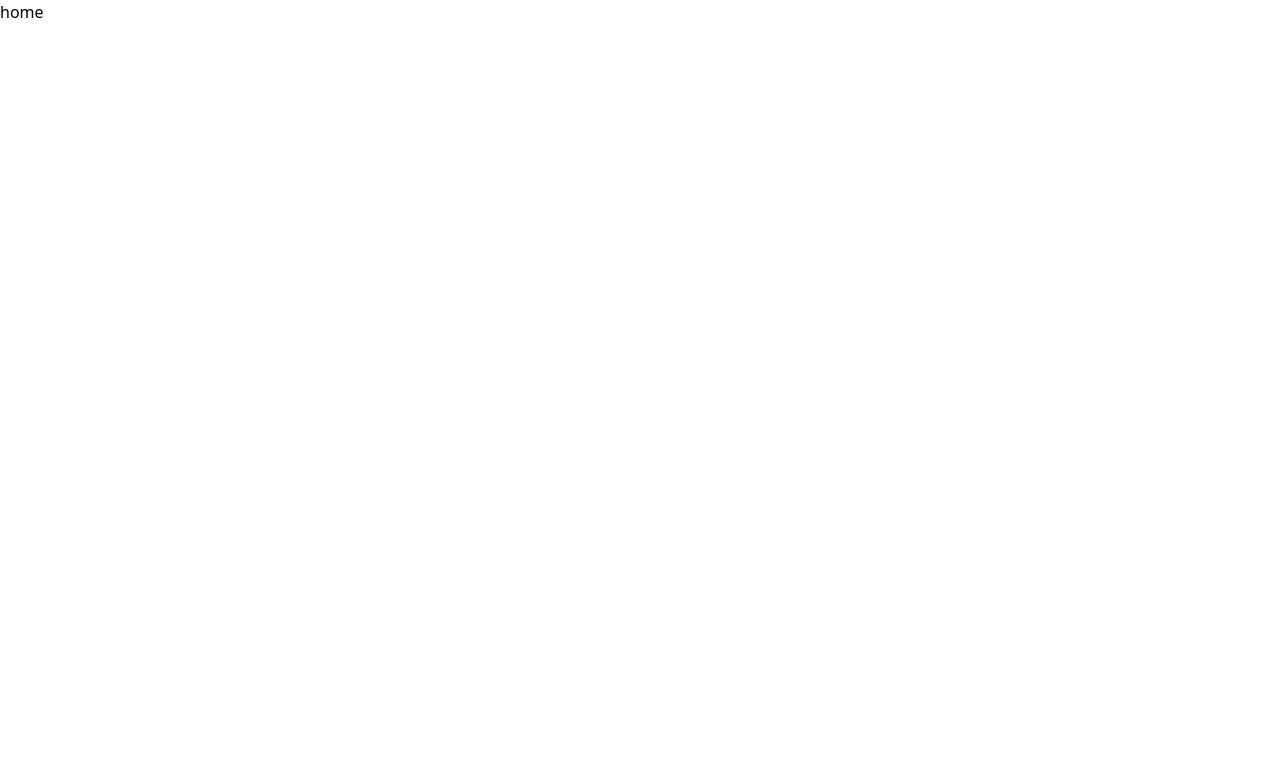
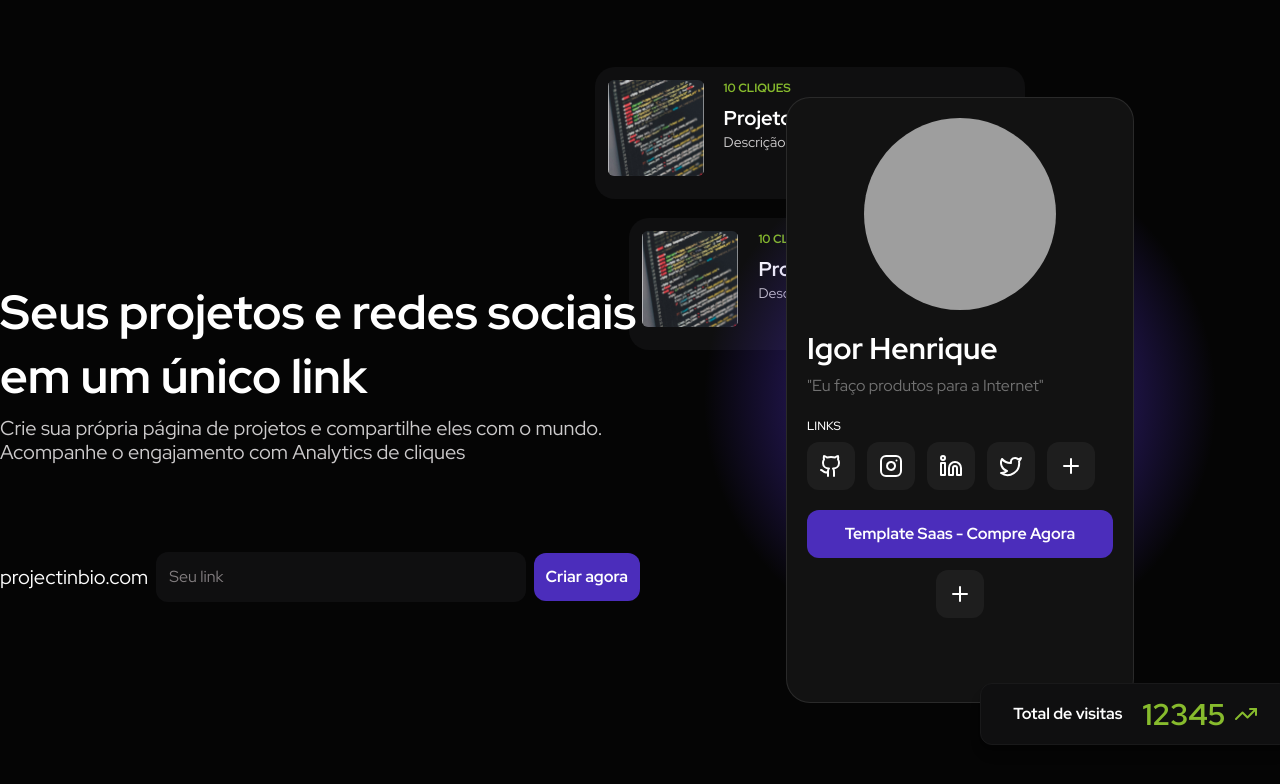
Before and after one commit to ilorenco/project-in-bio, a Next.js app: page / in a window 1280 px wide. Shown: the top 784 px of the page. Built offline with nearby package versions, Linux system fonts and the light colour scheme; grey boxes are pictures that could not be loaded.

Commit message:
feat: configurar layout e page

```diff
--- a/app/layout.tsx
+++ b/app/layout.tsx
@@ -1,15 +1,20 @@
 import "./globals.css";
 
+import { Red_Hat_Display } from "next/font/google";
+
+const redHatDisplay = Red_Hat_Display({
+    subsets: ["latin"],
+    weight: ["400", "500", "700"],
+});
+
 export default function RootLayout({
-  children,
+    children,
 }: Readonly<{
-  children: React.ReactNode;
+    children: React.ReactNode;
 }>) {
-  return (
-    <html lang="en">
-      <body>
-        {children}
-      </body>
-    </html>
-  );
+    return (
+        <html lang="pt-BR">
+            <body className={`${redHatDisplay.className} bg-background-primary text-content-body antialiased`}>{children}</body>
+        </html>
+    );
 }
--- a/app/page.tsx
+++ b/app/page.tsx
@@ -1,5 +1,9 @@
+import { Hero } from "./components/landing-page/hero";
+
 export default function Home() {
     return (
-        <h1 className="">home</h1>
+        <div className="max-w-7xl mx-auto">
+            <Hero />
+        </div>
     )
 }
```
